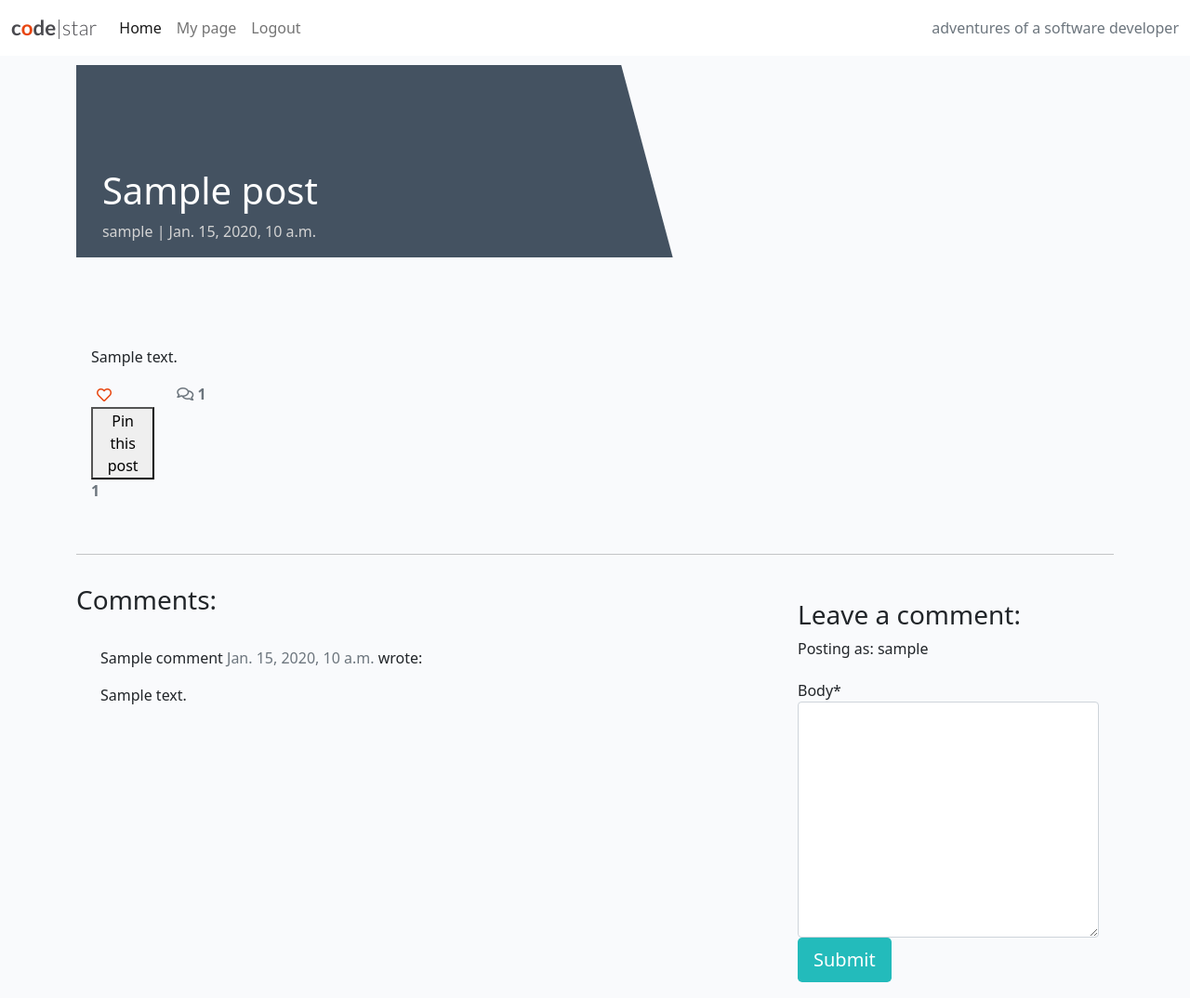
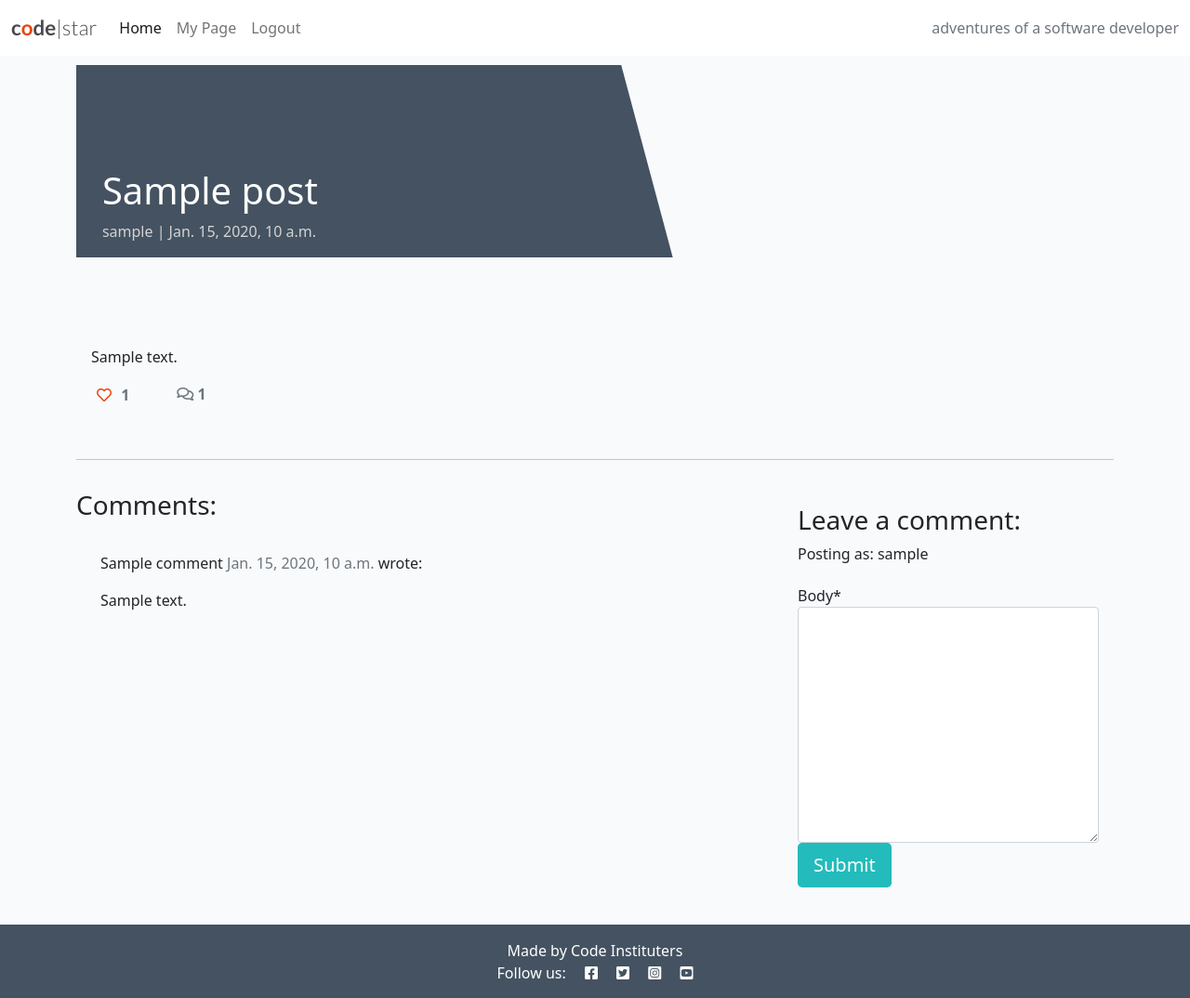
Before and after one commit to rkyzk/django-blog-app, a Django app: a page that uses templates/base.html in a window 1280 px wide. Shown: the top 1074 px of the page at 93% size. Run offline with Django 3.2, Linux system fonts and the light colour scheme; a user stored in the database is signed in; tables that the repository leaves empty hold one stand-in row (values such as "Sample post"); some libraries are stand-ins or nearby versions.

Commit message:
make my page

```diff
--- a/blog/models.py
+++ b/blog/models.py
@@ -17,8 +17,6 @@ class Post(models.Model):
     created_on = models.DateTimeField(auto_now_add=True)
     status = models.IntegerField(choices=STATUS, default=0)
     likes = models.ManyToManyField(User, related_name='blog_likes', blank=True)
-    favorite = models.ManyToManyField(User, related_name='post_favorite',
-                                      blank=True)
 
     class Meta:
         ordering = ['-created_on']
--- a/blog/urls.py
+++ b/blog/urls.py
@@ -6,4 +6,5 @@ urlpatterns = [
     path('', views.PostList.as_view(), name='home'),
     path('<slug:slug>/', views.PostDetail.as_view(), name='post_detail'),
     path('like/<slug:slug>', views.PostLike.as_view(), name='post_like'),
+    path('my_page/<int:id>', views.MyPage.as_view(), name='my_page'),
 ]
--- a/blog/views.py
+++ b/blog/views.py
@@ -21,9 +21,6 @@ class PostDetail(View):
         liked = False
         if post.likes.filter(id=self.request.user.id).exists():
             liked = True
-        labeled_favorite = False
-        if post.favorite.filter(id=self.request.user.id).exists():
-            labeled_favorite = True
 
         return render(
             request,
@@ -33,7 +30,6 @@ class PostDetail(View):
                 "comments": comments,
                 "commented": False,
                 "liked": liked,
-                "labeled_favorite": labeled_favorite,
                 "comment_form": CommentForm()
             },
         )
@@ -81,13 +77,17 @@ class PostLike(View):
         return HttpResponseRedirect(reverse('post_detail', args=[slug]))
 
 
-class PostFavorite(View):
+class MyPage(View):
 
-    def post(self, request, slug):
-        post = get_object_or_404(Post, slug=slug)
+    def get(self, request, id, name, *args, **kwargs):
+        queryset = Post.objects.filter(author=name)
+        comments = post.comments.filter(approved=True).order_by('created_on')
 
-        if post.favorite.silter(id=request.user.id).exists():
-            post.favorite.remove(request.user)
-        else:
-            post.favorite.add(request.user)
-        return HttpResponseRedirect(reverse('post_detail', args=[slug]))
+        return render(
+            request,
+            "my_page.html",
+            {
+                "queryset": queryset,
+                "comments": comments,
+            },
+        )
--- a/templates/base.html
+++ b/templates/base.html
@@ -39,7 +39,7 @@
                     </li>
                     {% if user.is_authenticated %}
                     <li class="nav-item">
-                        <a class="nav-link" href="{% url 'my_page' user.id %}">My page</a>
+                        <a class="nav-link" href="{% url 'my_page' user.id user.name %}">My Page</a>
                     </li>
                     <li class="nav-item">
                         <a class="nav-link" href="{% url 'account_logout' %}">Logout</a>
--- a/templates/post_detail.html
+++ b/templates/post_detail.html
@@ -44,20 +44,6 @@
                                     <button type="submit" name="'blogpost_id" value="{{post.slug}}" class="btn-like">
                                         <i class="far fa-heart"></i></button>
                                 {% endif %}
-                            </form>
-
-                            <form action="{% url 'post_favorite' post.slug %}" method="POST">
-                                {% csrf_token %}
-                                {% if post.labeled_favorite %}
-                                    <p>You've put this post as favorite</p>
-                                    <button type="submit" name="'blogpost_id" value="{{post.slug}}">
-                                      Unpin this Post
-                                    </button>
-                                    {% else %}
-                                    <button type="submit" name="'blogpost_id" value="{{post.slug}}">
-                                    Pin this post</button>
-                                {% endif %}
-
                             </form>
                             {% else %}
                             <span class="text-secondary"><i class="far fa-heart"></i></span>
```
Also changed, not shown: templates/my_page.html (added, +60 -0 lines), blog/migrations/0003_remove_post_favorite.py (added).
